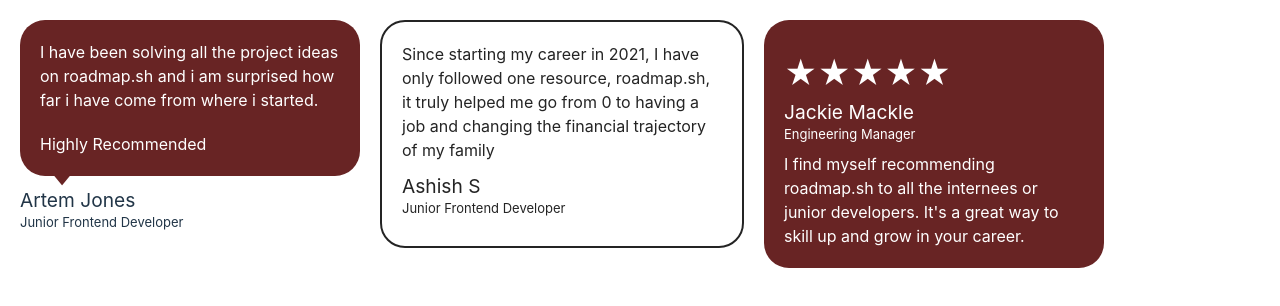
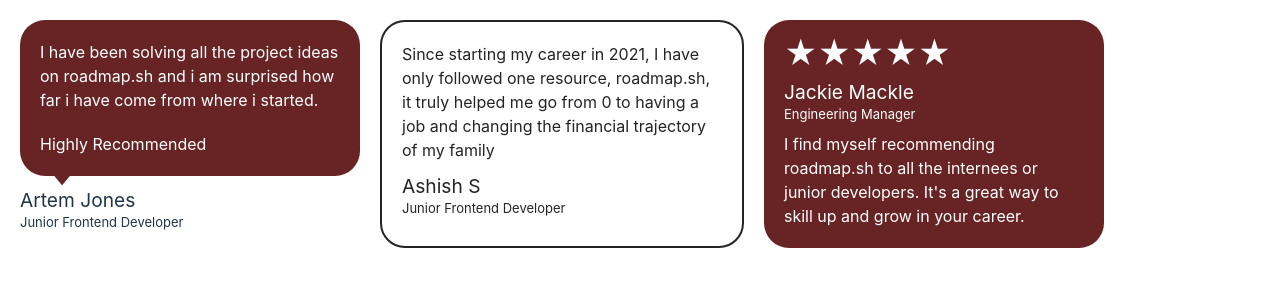
Before and after one commit to Jaunty5899/Testimonail2, a React (Vite) app: page / in a window 1280 px wide. Shown: the top 306 px of the page. Built offline with nearby package versions, Linux system fonts and the light colour scheme.

Commit message:
rating integrated

```diff
--- a/src/App.css
+++ b/src/App.css
@@ -1,8 +1,10 @@
 .container {
   display: flex;
-  width: 100vw;
-  height: 100vh;
+  /* width: 100vw; */
+  /* height: 100vh; */
+  position: absolute;
+  top: 20px;
+  left: 20px;
+
   gap: 20px;
-  margin-left: 20px;
-  margin-top: 20px;
 }
--- a/src/Rating.css
+++ b/src/Rating.css
@@ -1,6 +1,3 @@
-svg {
-  margin-top: 7px;
-}
 .stars {
   position: relative;
   top: 10px;
--- a/src/Test3.css
+++ b/src/Test3.css
@@ -1,3 +1,6 @@
+#test3.testimonialBody {
+  padding-top: 0;
+}
 #test3.testimonialBody::after {
   content: "";
 }
```
